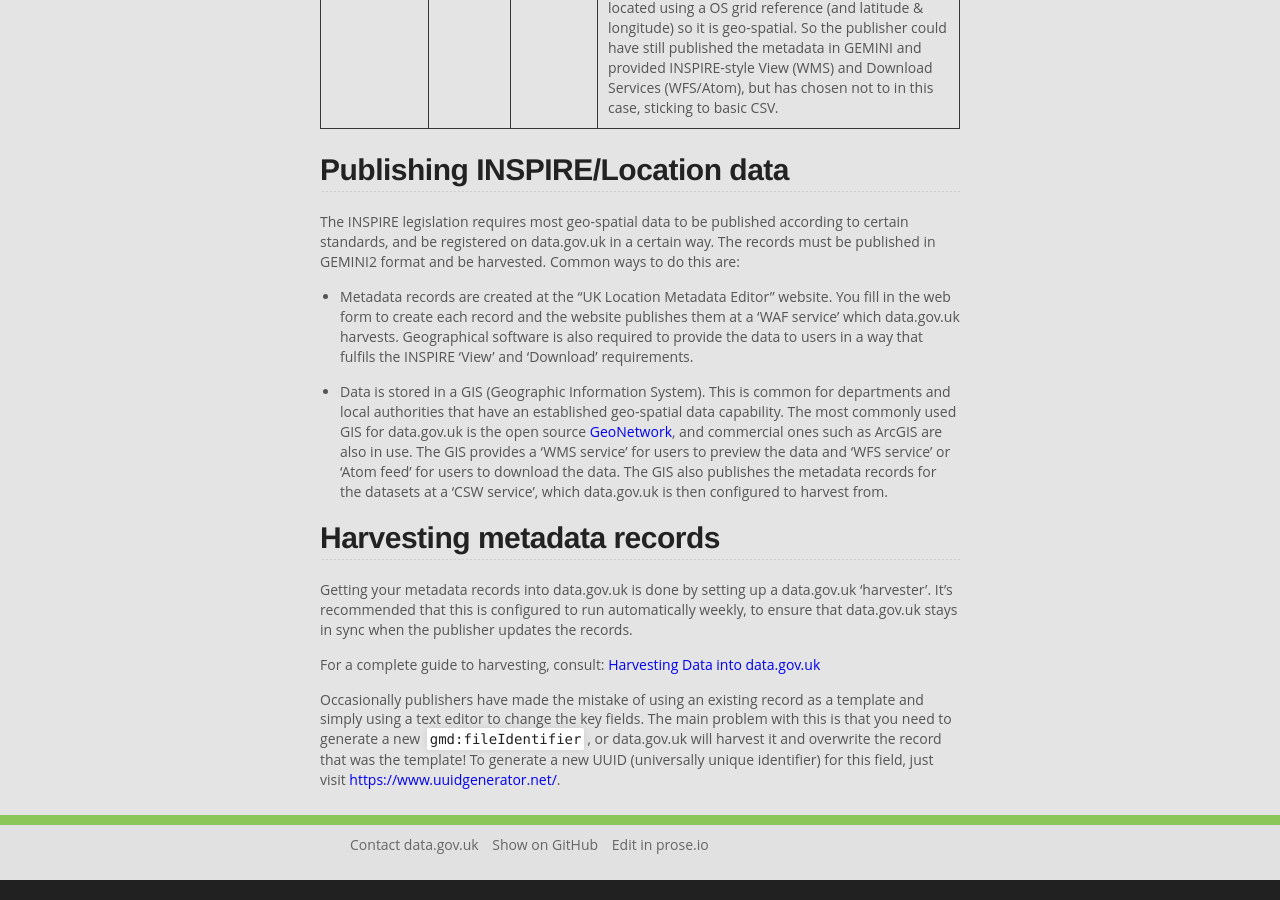
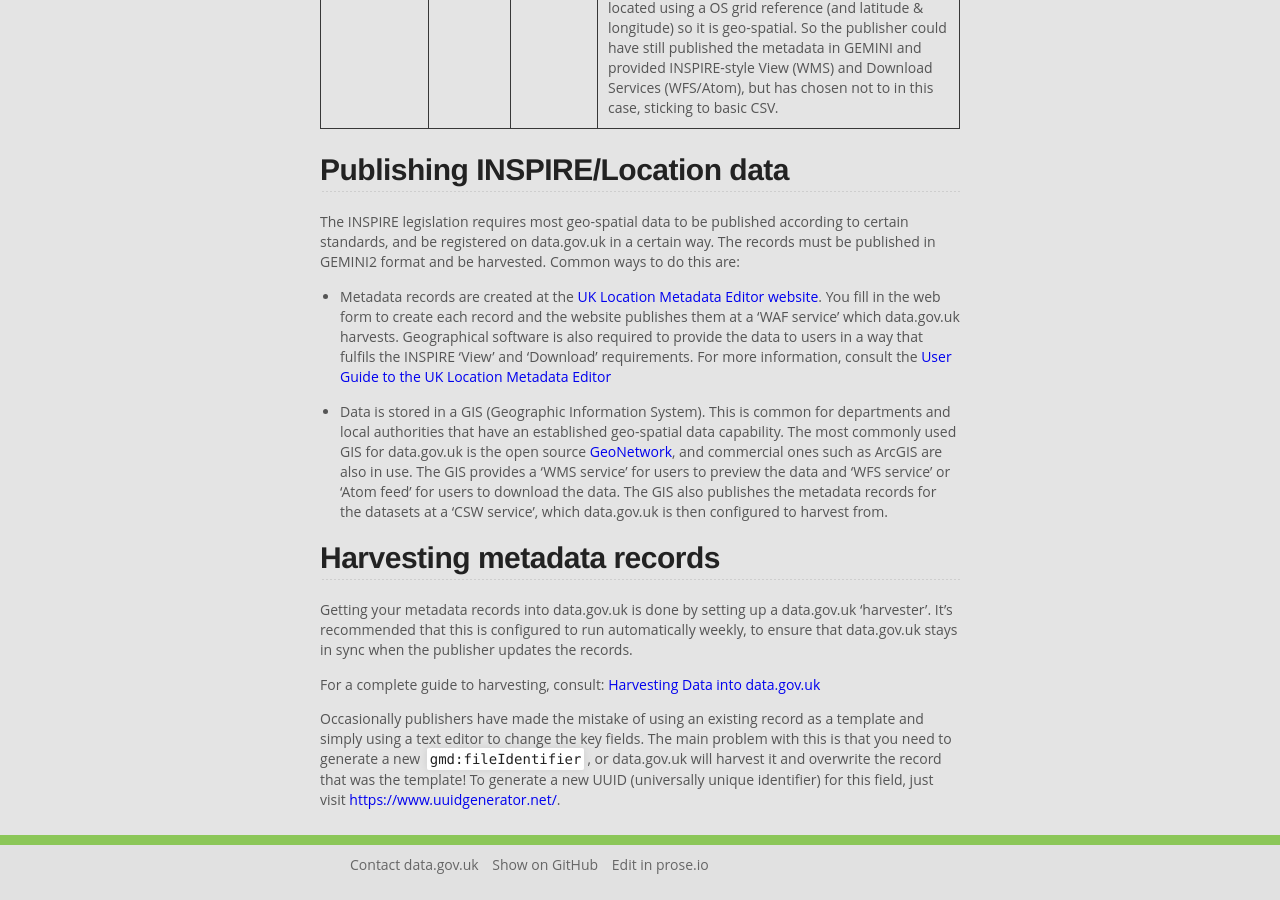
Before and after one commit to datagovuk/guidance, a Jekyll site: the page built from inspire.md, in a window 1280 px wide and 900 px high, scrolled down 908 px. Built offline with Jekyll 4.4.1, drawn with Linux system fonts in a browser that asks for light colours.

Commit message:
Link to MDE.

```diff
--- a/inspire.md
+++ b/inspire.md
@@ -32,7 +32,7 @@ Examples:
 
 The INSPIRE legislation requires most geo-spatial data to be published according to certain standards, and be registered on data.gov.uk in a certain way. The records must be published in GEMINI2 format and be harvested. Common ways to do this are:
 
-* Metadata records are created at the "UK Location Metadata Editor" website. You fill in the web form to create each record and the website publishes them at a 'WAF service' which data.gov.uk harvests. Geographical software is also required to provide the data to users in a way that fulfils the INSPIRE 'View' and 'Download' requirements.
+* Metadata records are created at the [UK Location Metadata Editor website](https://locationmde.data.gov.uk/). You fill in the web form to create each record and the website publishes them at a 'WAF service' which data.gov.uk harvests. Geographical software is also required to provide the data to users in a way that fulfils the INSPIRE 'View' and 'Download' requirements. For more information, consult the [User Guide to the UK Location Metadata Editor](https://data.gov.uk/sites/default/files/library/Metadata%20Editor%20User%20Guide.pdf)
 
 * Data is stored in a GIS (Geographic Information System). This is common for departments and local authorities that have an established geo-spatial data capability. The most commonly used GIS for data.gov.uk is the open source [GeoNetwork](http://geonetwork-opensource.org/), and commercial ones such as ArcGIS are also in use. The GIS provides a 'WMS service' for users to preview the data and 'WFS service' or 'Atom feed' for users to download the data. The GIS also publishes the metadata records for the datasets at a 'CSW service', which data.gov.uk is then configured to harvest from.
 
```
